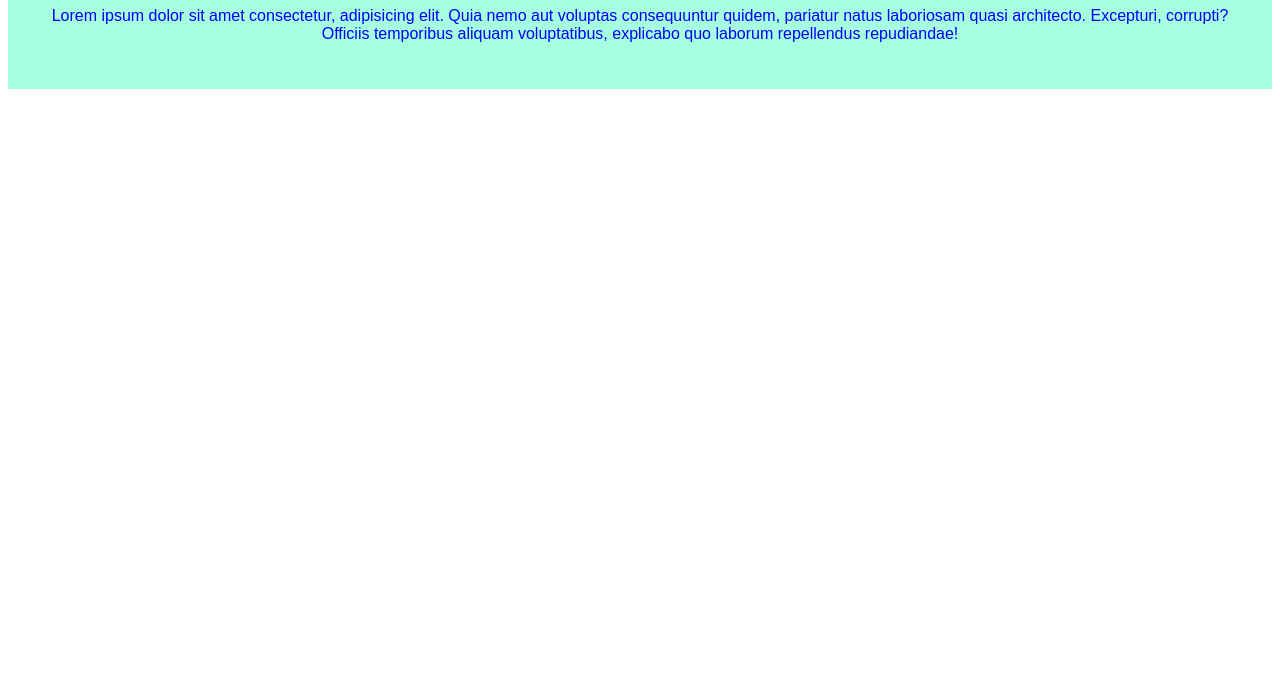
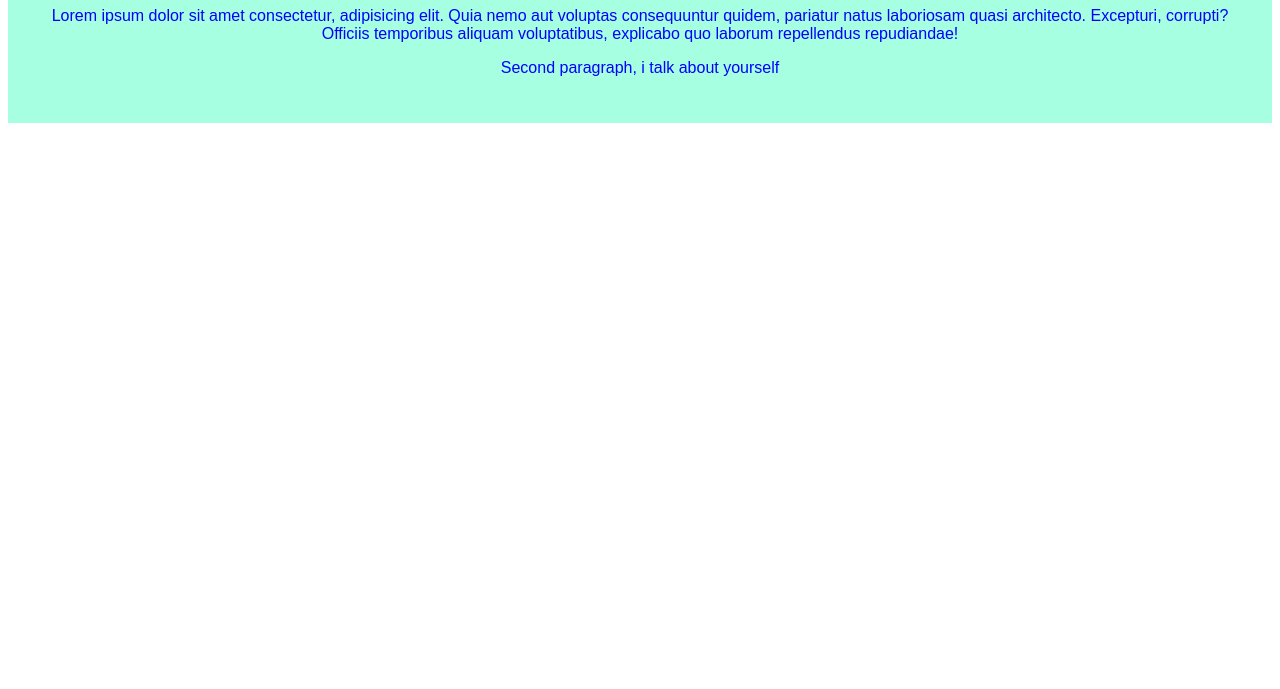
Before and after one commit to josesandrea/hyperblog, a plain HTML site: page blogspot.html in a window 1280 px wide. Shown: the part 111-800 px from the top of the page. Drawn offline with Linux system fonts and the light colour scheme.

Commit message:
agregamos un parrafo

```diff
--- a/blogspot.html
+++ b/blogspot.html
@@ -11,6 +11,7 @@
     <div class="contenedor">
     <h1>Prueba del post este titulo es mejor</h1>
     <p>Lorem ipsum dolor sit amet consectetur, adipisicing elit. Quia nemo aut voluptas consequuntur quidem, pariatur natus laboriosam quasi architecto. Excepturi, corrupti? Officiis temporibus aliquam voluptatibus, explicabo quo laborum repellendus repudiandae!</p>
+    <p>Second paragraph, i talk about yourself</p>
 </div>
 </body>
 </html>
```
